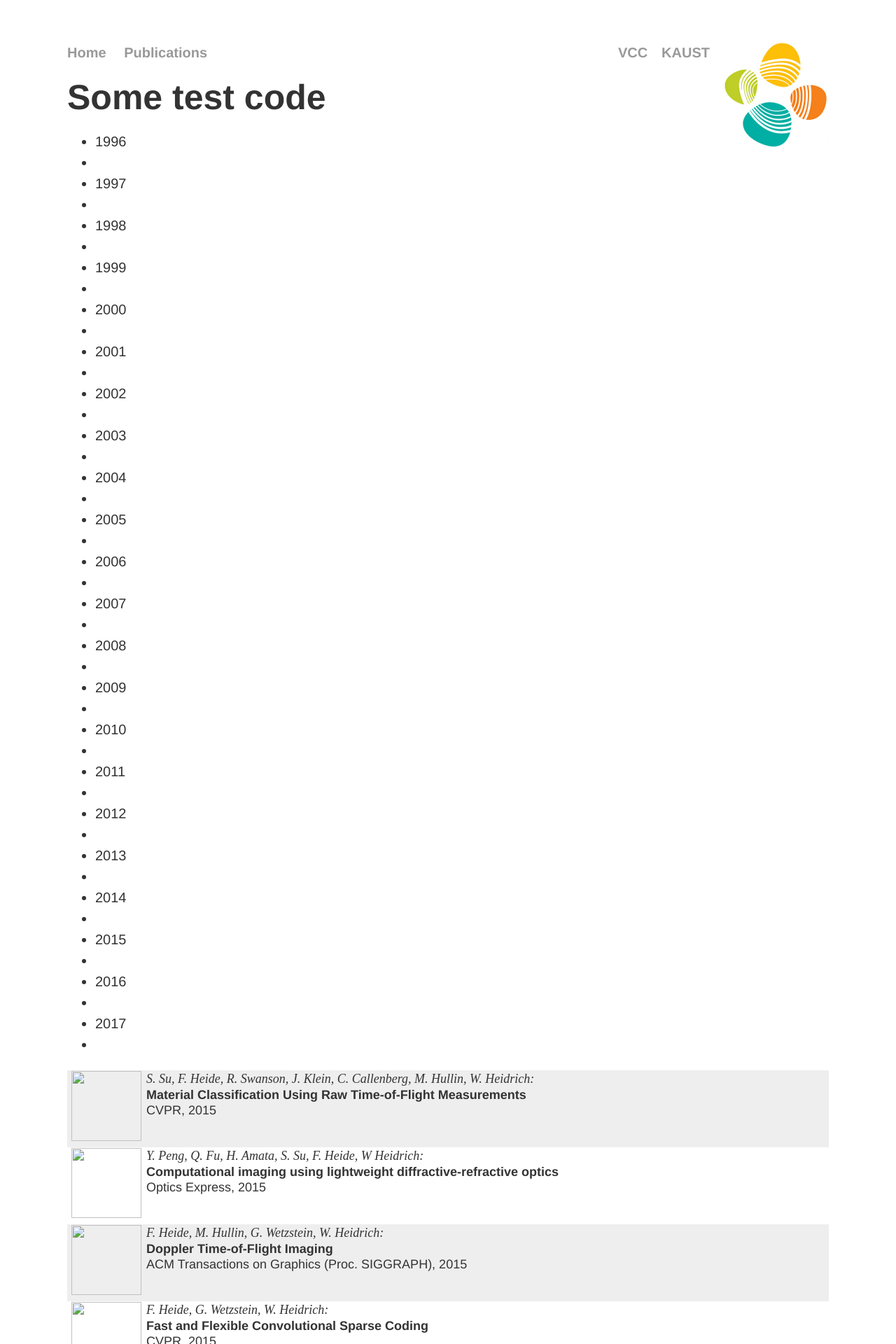
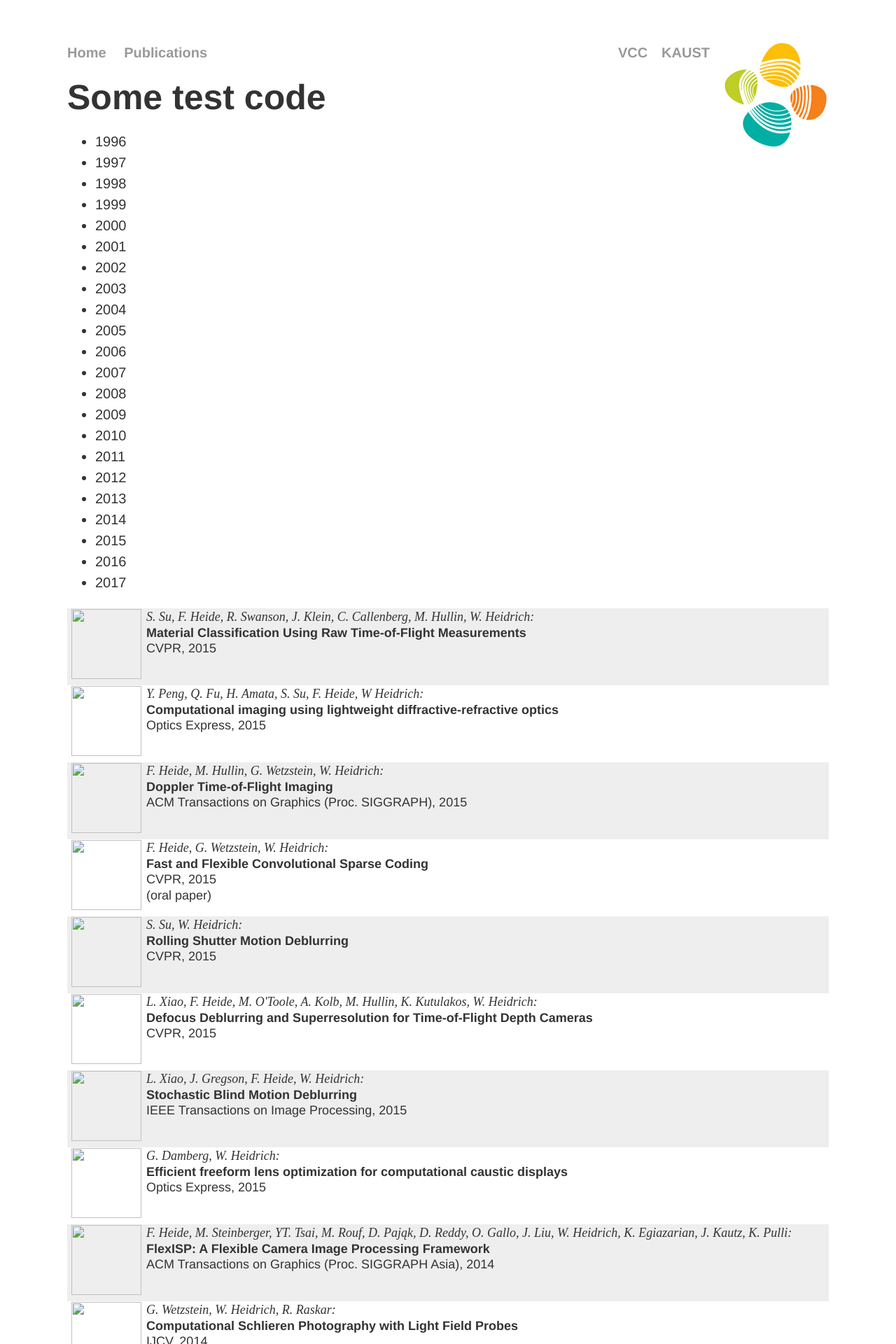
Before and after one commit to vccimaging/vccimaging.github.io, a Jekyll site: the page built from test.html, in a window 1280 px wide. Shown: the top 1920 px of the page at 70% size. Built offline with Jekyll 4.4.1, drawn with Linux system fonts in a browser that asks for light colours.

Commit message:
Update test.html

```diff
--- a/test.html
+++ b/test.html
@@ -7,7 +7,7 @@ title: Computational Imaging Group
 
 <ul>
 {% for year in (1996..2017) | reverse %}
-<li>{{ year }}<li>
+<li>{{ year }}</li>
 {% endfor %}
 </ul>
 
```
